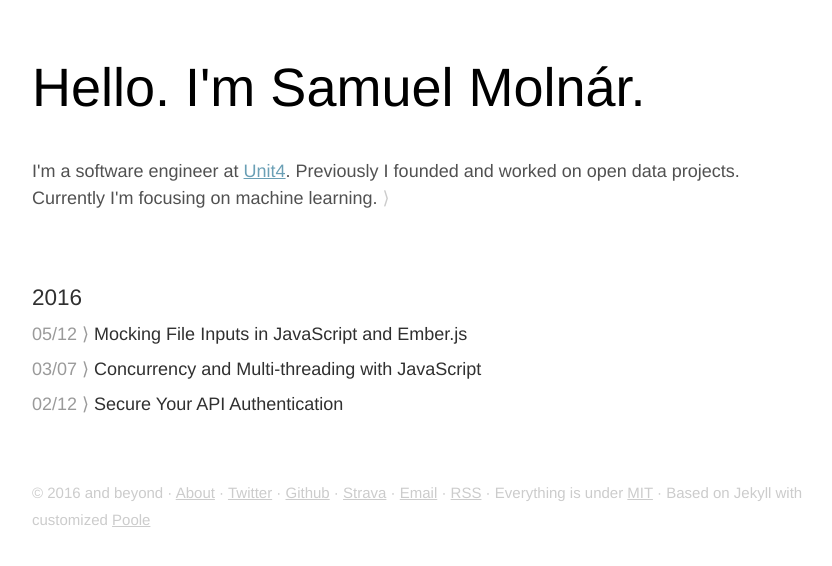
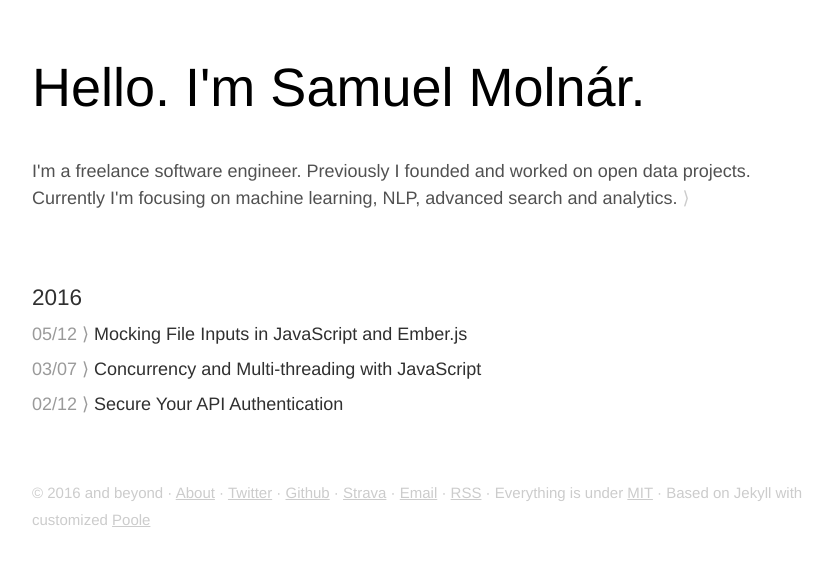
Before and after one commit to smolnar/blog, a Jekyll site: the page built from index.html, in a window 1280 px wide. Shown: the top 566 px of the page, without its empty margins (203-1035 px from the left). Built offline with Jekyll 4.4.1, drawn with Linux system fonts in a browser that asks for light colours.

Commit message:
Update default.html

```diff
--- a/_layouts/default.html
+++ b/_layouts/default.html
@@ -15,9 +15,9 @@
             <a href="{{ site.base }}/" title="Home">Hello. I'm Samuel Molnár.</a>
           </h1>
 
-          I'm a software engineer at <a href="https://unit4.com">Unit4</a>. Previously I founded and worked on open data projects.
+          I'm a freelance software engineer. Previously I founded and worked on open data projects.
           <br>
-          Currently I'm focusing on machine learning. <a class="about-link" href="{{ site.url }}/about">&rang;</a>
+          Currently I'm focusing on machine learning, NLP, advanced search and analytics. <a class="about-link" href="{{ site.url }}/about">&rang;</a>
         </header>
       {% endif %}
 
@@ -31,9 +31,9 @@
             <a href="{{ site.base }}/" title="Home">Hello. I'm Samuel Molnár.</a>
           </h1>
 
-          I'm a software engineer at <a href="https://unit4.com">Unit4</a>. Previously I founded and worked on open data projects.
+          I'm a freelance software engineer. Previously I founded and worked on open data projects.
           <br>
-          Currently I'm focusing on machine learning. <a class="about-link" href="{{ site.url }}/about">&rang;</a>
+          Currently I'm focusing on machine learning, NLP, advanced search and analytics. <a class="about-link" href="{{ site.url }}/about">&rang;</a>
         </header>
       {% endif %}
 
```
